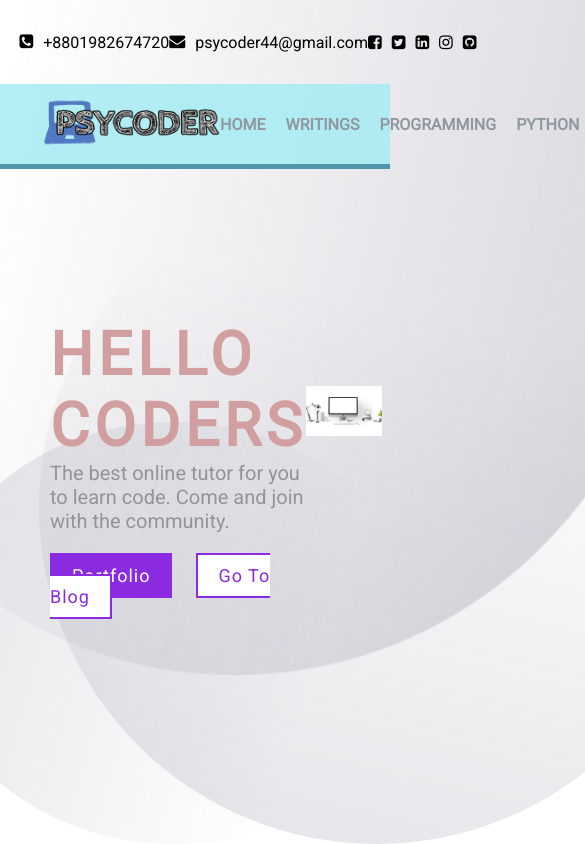
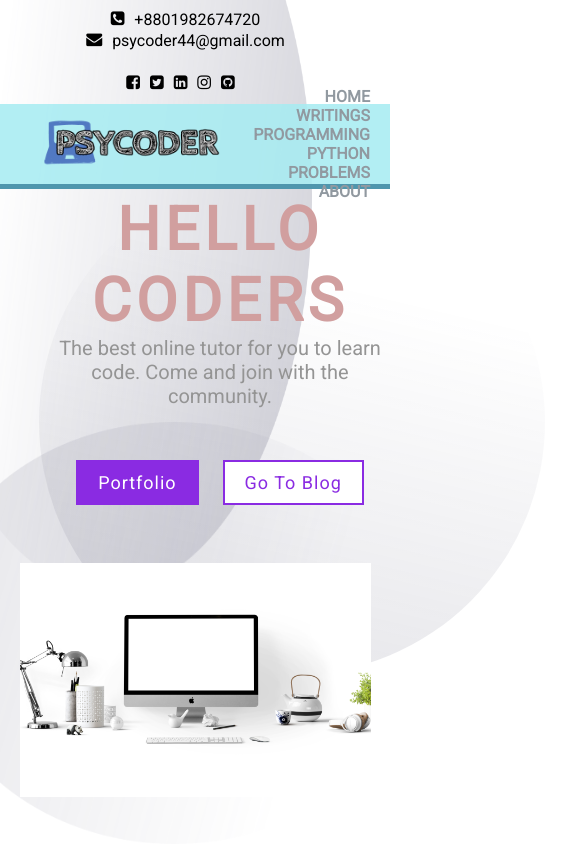
Before and after one commit to ahadnur/my-web-ui, a plain HTML site: page index.html in a window 390 px wide. Shown: the top 844 px of the page, 585 px wide, since content can reach past the window. Drawn offline with Linux system fonts and the light colour scheme.

Commit message:
first mobile responsive code

```diff
--- a/index.html
+++ b/index.html
@@ -50,7 +50,7 @@
                 The best online tutor for you to learn code. Come and join with the community.
             </p>
             <div class="btn-group">
-                <a class="btn-portfolio" href="#">Portfolio</a>
+                <a class="btn-portfolio" href="./writings.html">Portfolio</a>
                 <a class="btn-blog" href="#">Go To Blog</a>
             </div>
         </div>
@@ -61,5 +61,7 @@
         <img class="mid-circle" src="./img/mid-eclipse.svg" alt="">
         <img class="small-circle" src="./img/small-eclipse.png" alt="">
     </section>
+
+
 </body>
 </html>
--- a/style.css
+++ b/style.css
@@ -62,10 +62,11 @@ body{
 /* Navbar section */
 
 .navbar{
-    position: sticky;
+    position: fixed;
     display: flex;
     background: rgba(166, 236, 241, 0.863);
     height: 10vh;
+    width: 100%;
     align-items: center;
     border-bottom: 5px solid rgb(79, 150, 173);
 }
@@ -114,7 +115,7 @@ body{
 
 .main-content{
     flex: 1;
-    padding: 100px 0px 0px 50px;
+    padding: 0px 0px 0px 50px;
 
 }
 
@@ -133,7 +134,7 @@ body{
 }
 
 .btn-group{
-    margin-top: 2rem;
+    margin-top: 4rem;
     text-decoration: none;
 
 }
@@ -173,7 +174,7 @@ body{
 }
 
 .main-img{
-    flex: 1;
+    flex: 2;
 }
 
 .img{
@@ -184,7 +185,7 @@ body{
     position: absolute;
     top: 0%;
     left: 0%;
-    height: 80%;
+    height: 70%;
     opacity: 0.5;
     z-index: -1;
 }
@@ -193,7 +194,7 @@ body{
     position: absolute;
     top: 20%;
     left: 10%;
-    height: 80%;
+    height: 60%;
     opacity: 0.5;
     z-index: -1;
 }
@@ -205,3 +206,72 @@ body{
     left: 0%;
     z-index: -1;
 }
+
+/* End of main section */
+
+/* Blog section */
+
+.blog{
+    width: 80%;
+    margin: auto;
+    padding: 5rem 0;
+}
+
+.blog-content{
+    padding: 20px 0;
+}
+
+.blog-title{
+    font-size: 30px;
+    letter-spacing: 2px;
+    padding: 10px 0;
+    color: rgb(27, 110, 143);
+}
+
+.blog-para{
+    padding: 10px 0;
+}
+
+
+
+
+
+/* screen resizing */
+
+@media screen and (max-width:1024px){
+    .header-section{
+        flex-direction: column;
+        margin: 10px ;
+    }
+    .navbar{
+        flex-direction: row;
+    }
+    .nav-links{
+        flex-direction: column;
+        align-items: flex-end;
+    }
+    .main{
+        flex-direction: column;
+        align-items: center;
+    }
+    .main-title{
+        font-size: 60px;
+        margin-top: 50px;
+        text-align: center;
+
+    }
+    .main-text{
+        text-align: center;
+    }
+    .btn-group{
+        text-align: center;
+    }
+    .main-img{
+        margin-top: 70px;
+        width: 100%;
+        text-align: center;
+    }
+    .big-circle{
+        width: 80%;
+    }
+}
```
Also changed, not shown: writings.html (added, +49 -0 lines).
